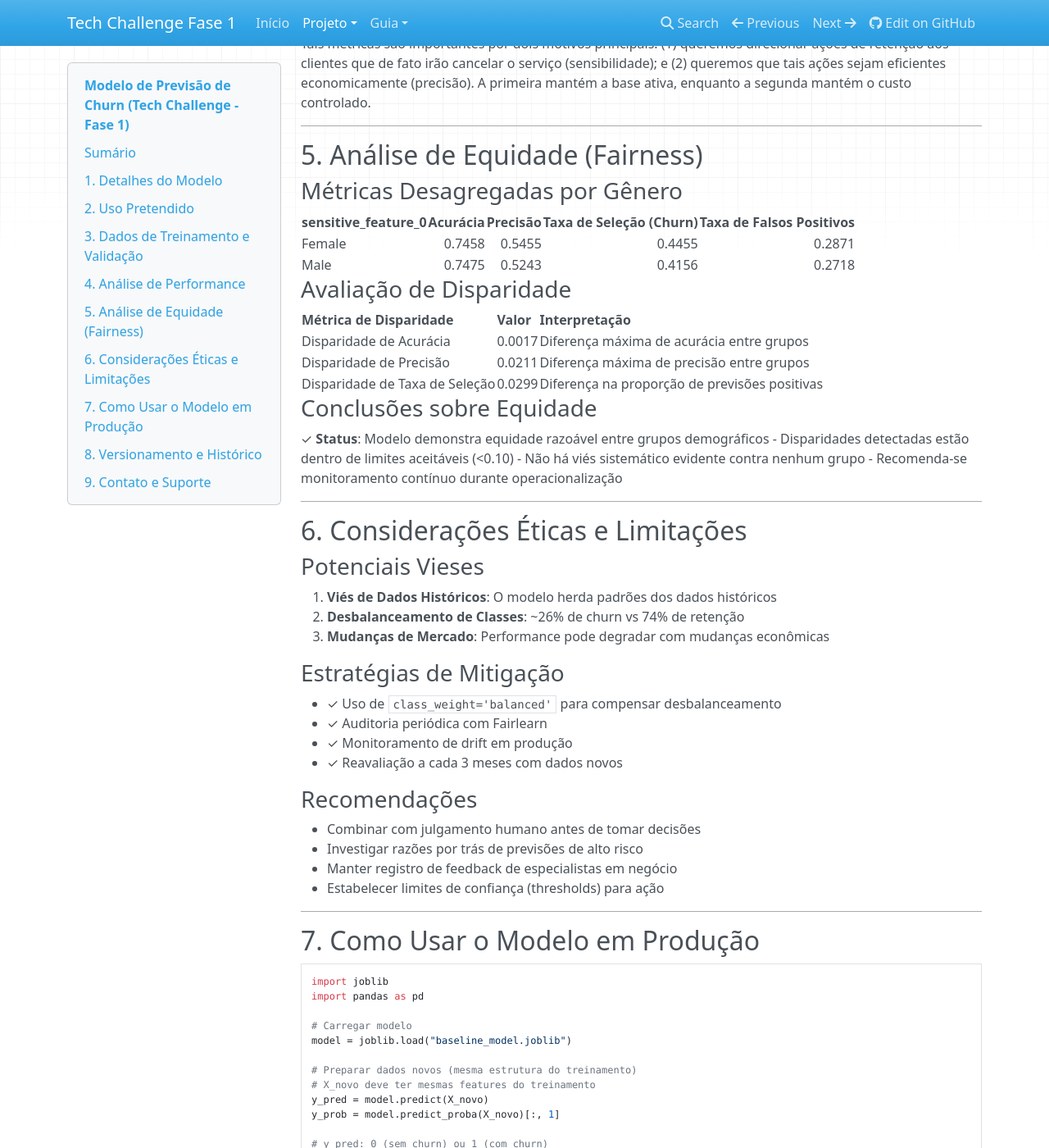
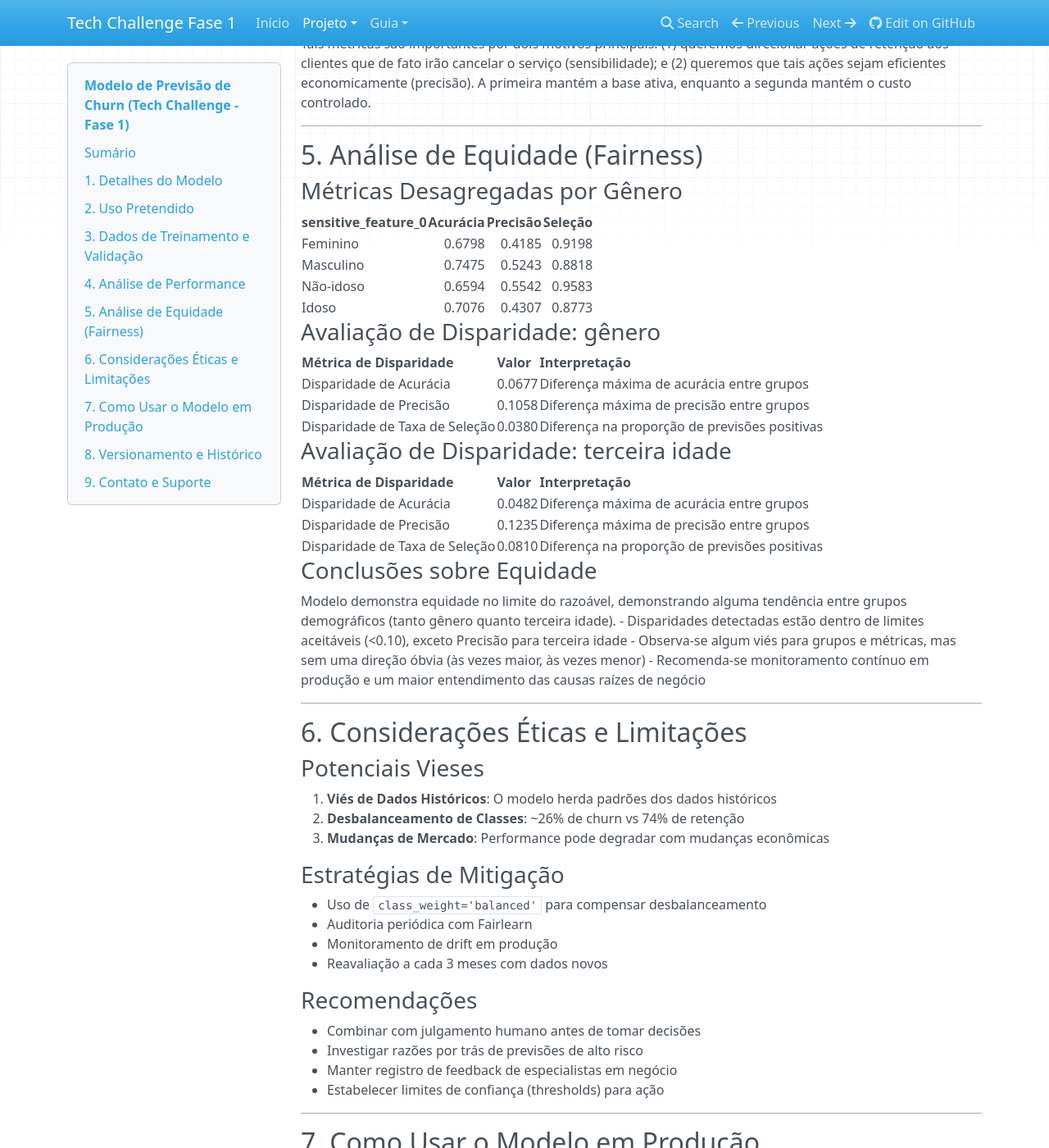
Before and after one commit to DioniSilva/tech-challenge-fase-1, an MkDocs documentation site: the page built from docs/docs/MODEL_CARD.md, in a window 1280 px wide and 1400 px high, scrolled down 1893 px. Shown: the whole window at 82% size. Built offline with MkDocs 1.6.1, drawn with Linux system fonts in a browser that asks for light colours; nearby versions of some CDN libraries; some of the changed text lies outside the part shown.

Commit message:
modelcard: versao final

```diff
--- a/docs/docs/MODEL_CARD.md
+++ b/docs/docs/MODEL_CARD.md
@@ -16,7 +16,7 @@ Este `modelcard` documenta o modelo preditivo de cancelamento de clientes (churn
 |----------|-------|
 | **Nome** |  MLP (PyTorch) |
 | **Tipo** | Classificação binária |
-| **Algoritmo** | Redes neurais |
+| **Algoritmo** | Redes Neurais |
 | **Framework** | PyTorch |
 | **Versão do Modelo** | 1.0.5 |
 | **Data de Criação** | Junho de 2026 |
@@ -84,23 +84,33 @@ Tais métricas são importantes por dois motivos principais: (1) queremos direci
 
 ### Métricas Desagregadas por Gênero
 
-| sensitive_feature_0   |   Acurácia |   Precisão |   Taxa de Seleção (Churn) |   Taxa de Falsos Positivos |
-|:----------------------|-----------:|-----------:|--------------------------:|---------------------------:|
-| Female                |     0.7458 |     0.5455 |                    0.4455 |                     0.2871 |
-| Male                  |     0.7475 |     0.5243 |                    0.4156 |                     0.2718 |
+| sensitive_feature_0   |   Acurácia |   Precisão |   Seleção |
+|:----------------------|-----------:|-----------:|----------:|
+| Feminino                |     0.6798 |     0.4185 |     0.9198 |
+| Masculino                  |     0.7475 |     0.5243 |     0.8818 |
+| Não-idoso                |     0.6594 |     0.5542 |     0.9583 |
+| Idoso                  |     0.7076 |     0.4307 |     0.8773 |
 
-### Avaliação de Disparidade
+
+### Avaliação de Disparidade: gênero
 | Métrica de Disparidade | Valor | Interpretação |
 |------------------------|-------|----------------|
-| Disparidade de Acurácia | 0.0017 | Diferença máxima de acurácia entre grupos |
-| Disparidade de Precisão | 0.0211 | Diferença máxima de precisão entre grupos |
-| Disparidade de Taxa de Seleção | 0.0299 | Diferença na proporção de previsões positivas |
+| Disparidade de Acurácia | 0.0677 | Diferença máxima de acurácia entre grupos |
+| Disparidade de Precisão | 0.1058 | Diferença máxima de precisão entre grupos |
+| Disparidade de Taxa de Seleção | 0.0380 | Diferença na proporção de previsões positivas |
+
+### Avaliação de Disparidade: terceira idade
+| Métrica de Disparidade | Valor | Interpretação |
+|------------------------|-------|----------------|
+| Disparidade de Acurácia | 0.0482 | Diferença máxima de acurácia entre grupos |
+| Disparidade de Precisão | 0.1235 | Diferença máxima de precisão entre grupos |
+| Disparidade de Taxa de Seleção | 0.0810 | Diferença na proporção de previsões positivas |
 
 ### Conclusões sobre Equidade
-✓ **Status**: Modelo demonstra equidade razoável entre grupos demográficos
-- Disparidades detectadas estão dentro de limites aceitáveis (<0.10)
-- Não há viés sistemático evidente contra nenhum grupo
-- Recomenda-se monitoramento contínuo durante operacionalização
+Modelo demonstra equidade no limite do razoável, demonstrando alguma tendência entre grupos demográficos (tanto gênero quanto terceira idade).
+- Disparidades detectadas estão dentro de limites aceitáveis (<0.10), exceto Precisão para terceira idade
+- Observa-se algum viés para grupos e métricas, mas sem uma direção óbvia (às vezes maior, às vezes menor)
+- Recomenda-se monitoramento contínuo em produção e um maior entendimento das causas raízes de negócio
 
 ---
 
@@ -112,10 +122,10 @@ Tais métricas são importantes por dois motivos principais: (1) queremos direci
 3. **Mudanças de Mercado**: Performance pode degradar com mudanças econômicas
 
 ### Estratégias de Mitigação
-- ✓ Uso de `class_weight='balanced'` para compensar desbalanceamento
-- ✓ Auditoria periódica com Fairlearn
-- ✓ Monitoramento de drift em produção
-- ✓ Reavaliação a cada 3 meses com dados novos
+- Uso de `class_weight='balanced'` para compensar desbalanceamento
+- Auditoria periódica com Fairlearn
+- Monitoramento de drift em produção
+- Reavaliação a cada 3 meses com dados novos
 
 ### Recomendações
 - Combinar com julgamento humano antes de tomar decisões
@@ -132,7 +142,7 @@ import joblib
 import pandas as pd
 
 # Carregar modelo
-model = joblib.load("baseline_model.joblib")
+model = joblib.load("models/mlp.joblib")
 
 # Preparar dados novos (mesma estrutura do treinamento)
 # X_novo deve ter mesmas features do treinamento
```
